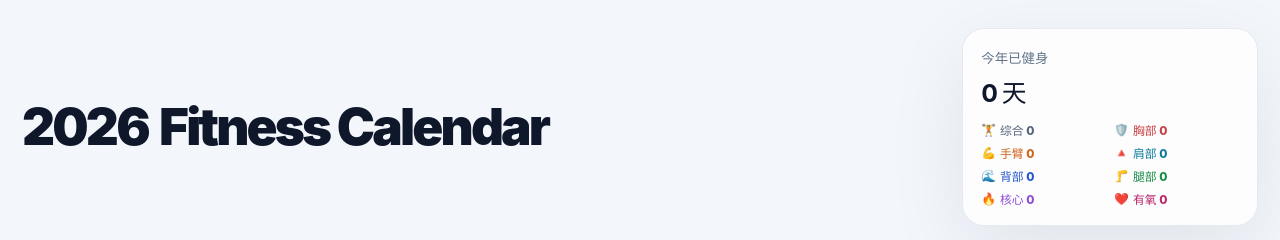
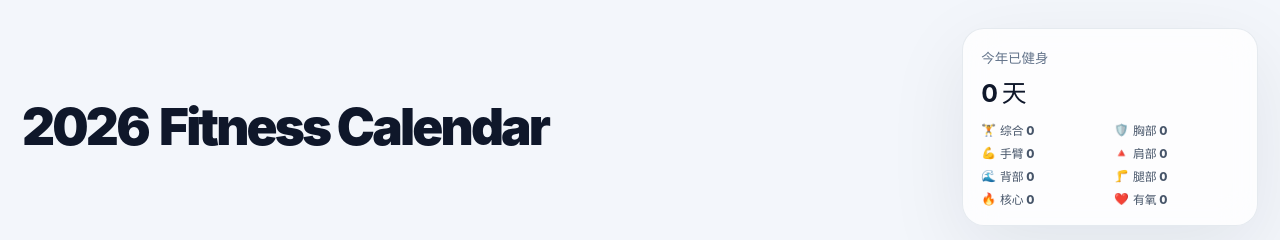
Before and after one commit to gentleming/fitness-year-calendar, a Next.js app: page / in a window 1280 px wide. Shown: the top 240 px of the page. Built offline with nearby package versions, Linux system fonts and the light colour scheme.

Commit message:
Use neutral color for workout counts

```diff
--- a/app/globals.css
+++ b/app/globals.css
@@ -100,7 +100,7 @@ h1 {
   gap: 4px;
   align-items: center;
   min-width: 0;
-  color: color-mix(in srgb, var(--group-color, #64748b) 82%, #172033);
+  color: #475569;
   font-size: 0.74rem;
   font-weight: 800;
   white-space: nowrap;
--- a/app/page.tsx
+++ b/app/page.tsx
@@ -150,7 +150,7 @@ export default function Home() {
           <Stat label="今年已健身" value={`${totalWorkoutDays} 天`}>
             <div className="stat-breakdown">
               {muscleGroups.map((group) => (
-                <span key={group.id} style={{ "--group-color": group.color } as CSSProperties}>
+                <span key={group.id}>
                   <span aria-hidden="true">{group.icon}</span>
                   {group.label} {workoutCounts[group.id] ?? 0}
                 </span>
```
